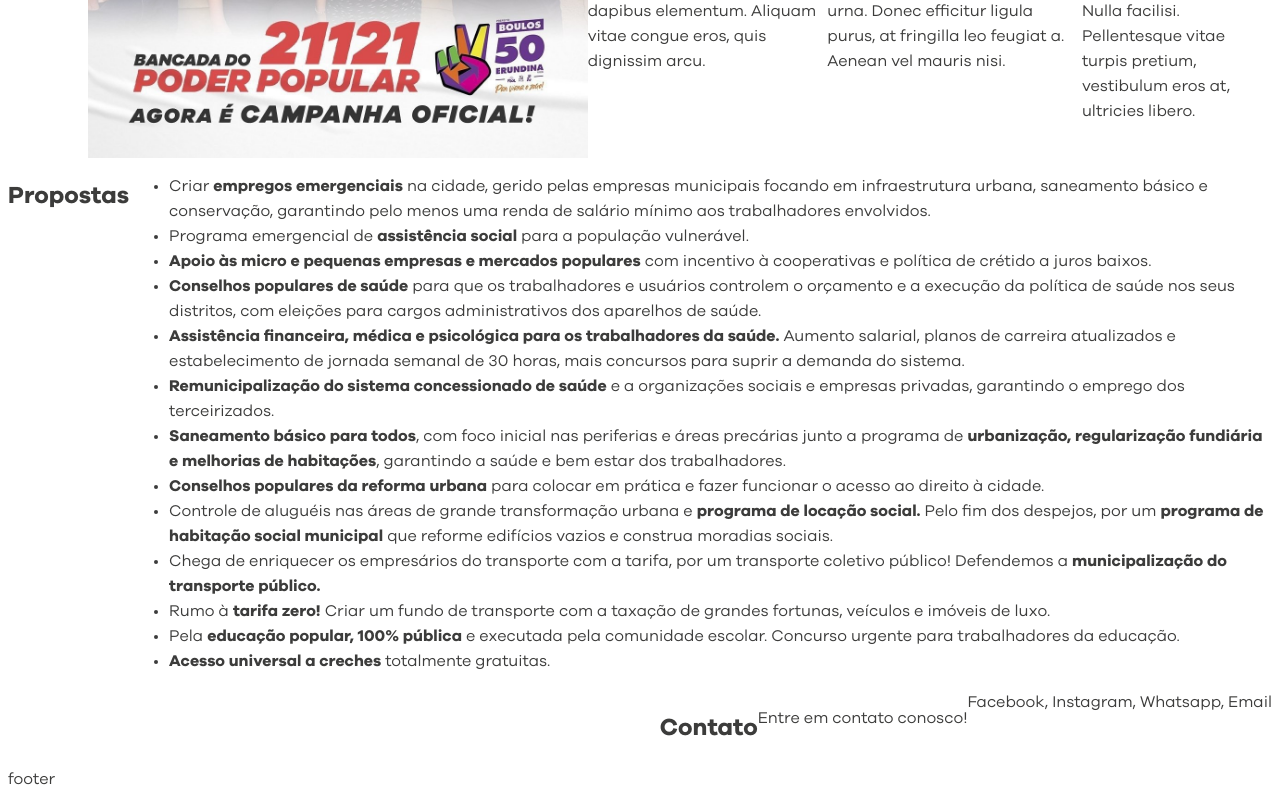
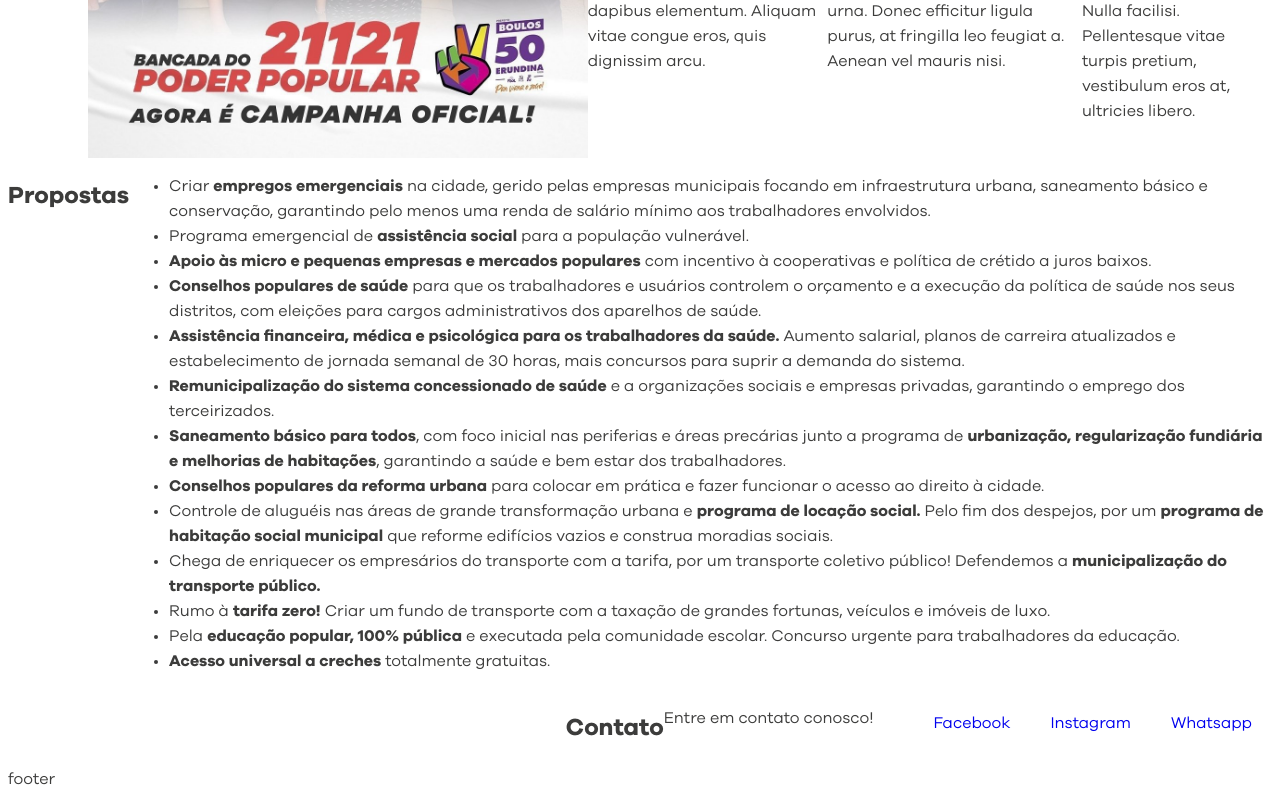
Before and after one commit to fernandarza/bancadappsp, a plain HTML site: page index.html in a window 1280 px wide. Shown: the part 800-1600 px from the top of the page. Drawn offline with Linux system fonts and the light colour scheme.

Commit message:
Alterações

```diff
--- a/css/style.css
+++ b/css/style.css
@@ -47,17 +47,17 @@ body{
   color: #DB4D4D;
 }
 
-.menu{
+.menu, .redes{
   list-style:none;
   float:right;
 }
 
-.menu li{
+.menu li, .redes li{
   position:relative;
   float:left;
   }
 
-.menu li a{
+.menu li a, .redes li a{
   text-decoration:none;
    padding:5px 20px;
    display:block;
--- a/index.html
+++ b/index.html
@@ -13,10 +13,10 @@
     <!-- <p>logo</p> -->
     <nav>
       <ul class="menu">
-        <li><a href="#">Inicio</li></a>
-        <li><a href="#">Quem Somos</li></a>
-        <li><a href="#">Propostas</li></a>
-        <li><a href="#">Contato</li></a>
+        <li><a href="#">Inicio</a></li>
+        <li><a href="#">Quem Somos</a></li>
+        <li><a href="#">Propostas</a></li>
+        <li><a href="#">Contato</a></li>
       </ul>
     </nav>
   </header>
@@ -127,7 +127,14 @@
     <p>
       Entre em contato conosco!
     </p>
-    Facebook, Instagram, Whatsapp, Email
+    <nav>
+      <ul class="redes">
+        <li><a target="_blank" href="https://www.facebook.com/bancadapoderpopular">Facebook</a></li>
+        <li><a target="_blank" href="https://www.instagram.com/bpoderpopularsp">Instagram</a></li>
+        <li><a target="_blank" href="https://web.whatsapp.com/send?phone=+5511970269922">Whatsapp</a></li>
+        <!-- <li><a href="#">Email</a></li> -->
+      </ul>
+    </nav>
   </section>
 
   <footer>
```
